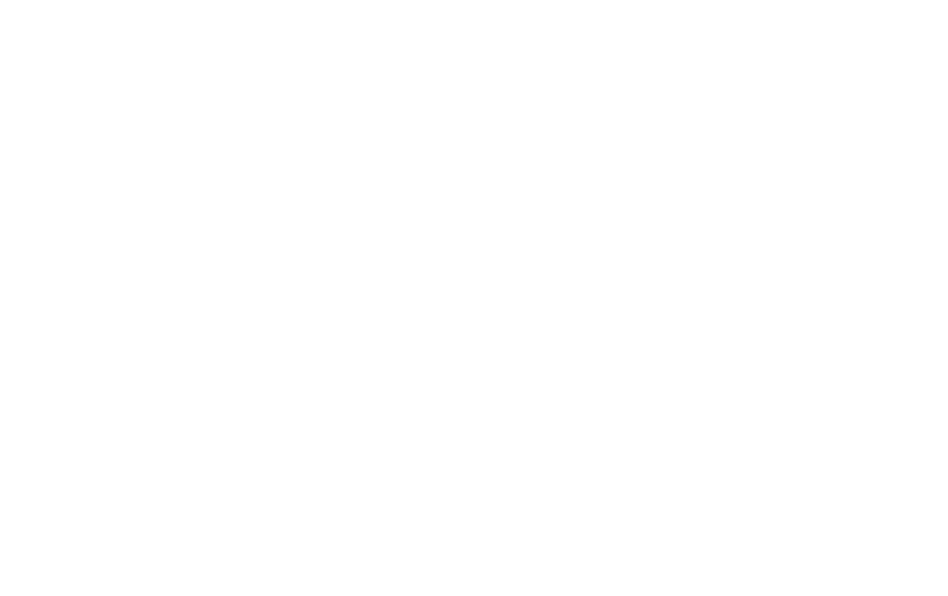
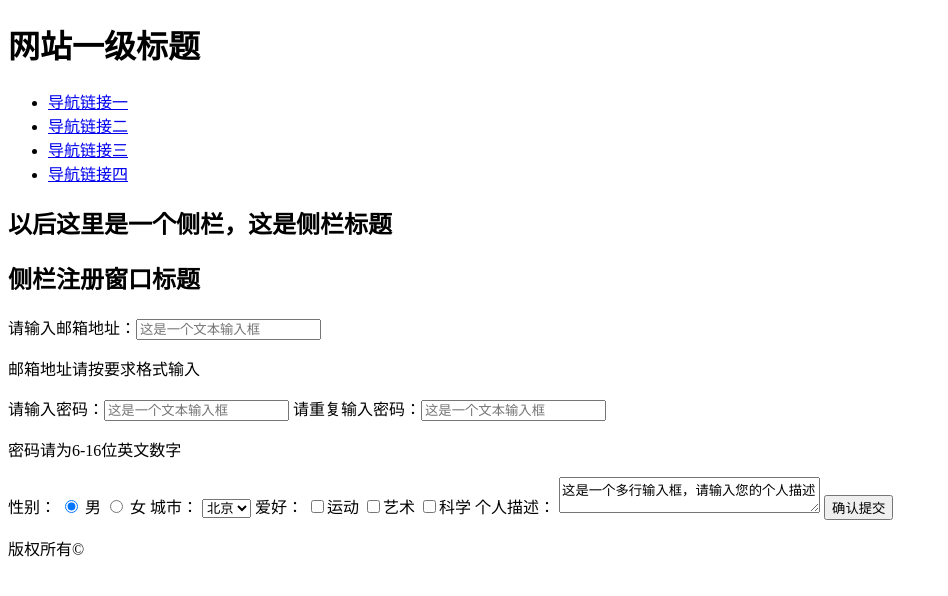
Before and after one commit to wangzhengya/ife_MoonWalker, a plain HTML site: page 1_task01/index.html in a window 1280 px wide. Shown: the whole page, without its empty margins (0-948 px from the left). Drawn offline with Linux system fonts and the light colour scheme.

Commit message:
add sidebar
添加sidebar

```diff
--- a/1_task01/index.html
+++ b/1_task01/index.html
@@ -5,6 +5,56 @@
 	<title>Document</title>
 </head>
 <body>
+	<!-- 页眉 -->
+	<div id="header">
+		<h1>网站一级标题</h1>
+		<ul>
+			<li><a href="#">导航链接一</a></li>
+			<li><a href="#">导航链接二</a></li>
+			<li><a href="#">导航链接三</a></li>
+			<li><a href="#">导航链接四</a></li>
+		</ul>
+	</div>
+	<!-- 内容主体 -->
+	<div id="passage-body">
 
+	</div>
+	<!-- 侧栏 -->
+	<div id="sidebar">
+		<h2>以后这里是一个侧栏，这是侧栏标题</h2>
+		<h2>侧栏注册窗口标题</h2>
+		<form action="#" method="">
+			<p>请输入邮箱地址：<input type="text" placeholder="这是一个文本输入框" name="email" /></p>
+			<p>邮箱地址请按要求格式输入</p>
+			<p>请输入密码：<input type="text" placeholder="这是一个文本输入框" name="password" />
+			请重复输入密码：<input type="text" placeholder="这是一个文本输入框" name="password-retype" /></p>
+			<p>密码请为6-16位英文数字</p>
+			性别：
+			<input type="radio" name="sex" value="male" checked="checked" />
+			男
+			<input type="radio" name="sex" value="female" />
+			女
+
+			城市：
+			<select name="city" id="">
+				<option value="beijing">北京</option>
+				<option value="shanghai">上海</option>
+				<option value="hangzhou">杭州</option>
+			</select>
+
+			爱好：
+			<input type="checkbox" name="hobbies" value="sports" />运动
+			<input type="checkbox" name="hobbies" value="arts" />艺术
+			<input type="checkbox" name="hobbies" value="science" />科学
+
+			个人描述：
+			<textarea name="personal-description" id="" cols="30" rows="2">这是一个多行输入框，请输入您的个人描述</textarea>
+			<input type="submit" value="确认提交" />
+		</form>
+	</div>
+	<!--这里是页脚-->
+	<div id="footer">
+		<p>版权所有&copy</p>
+	</div>
 </body>
 </html>
```
